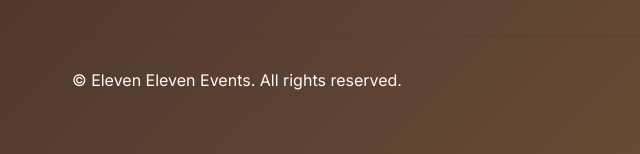
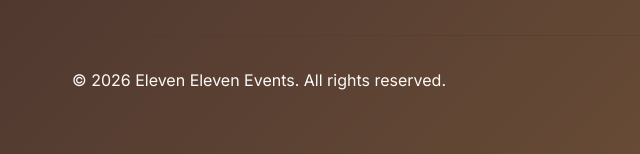
Before and after one commit to Sfezekile/ElevenElevenEvents, a plain HTML site: page FAQ.html in a window 1280 px wide. Shown: the part 1477-1631 px from the top of the page, 0-640 px from the left. Drawn offline with nearby package versions, Linux system fonts and the light colour scheme; files that its build step writes are made by us from their sources.

Commit message:
Enhance FAQ section and dynamic year display
Updated FAQ.html to include new FAQ items and improved script for dynamic year display.

```diff
--- a/FAQ.html
+++ b/FAQ.html
@@ -17,10 +17,10 @@
     <link rel="stylesheet" href="https://cdnjs.cloudflare.com/ajax/libs/font-awesome/6.0.0-beta3/css/all.min.css">
 
     <!-- Styles -->
-    <link rel="stylesheet" href="Asset/css/CSSFile/main.css">
-    <link rel="stylesheet" href="Asset/css/CSSFile/components.css">
-    <link rel="stylesheet" href="Asset/css/CSSFile/responsive.css">
-    <link rel="stylesheet" href="Asset/css/gallery/gallery.css">
+    <link rel="stylesheet" href="css/CSSFile/main.css">
+    <link rel="stylesheet" href="css/CSSFile/components.css">
+    <link rel="stylesheet" href="css/CSSFile/responsive.css">
+    <link rel="stylesheet" href="css/gallery/gallery.css">
 
     <style>
 
@@ -327,6 +327,11 @@
 
     <script>
         document.addEventListener('DOMContentLoaded', function() {
+            const yearElement = document.getElementById('current-year');
+            if (yearElement) {
+                yearElement.textContent = new Date().getFullYear();
+            }
+
             const faqItems = document.querySelectorAll('.faq-item');
 
             faqItems.forEach(item => {
```
